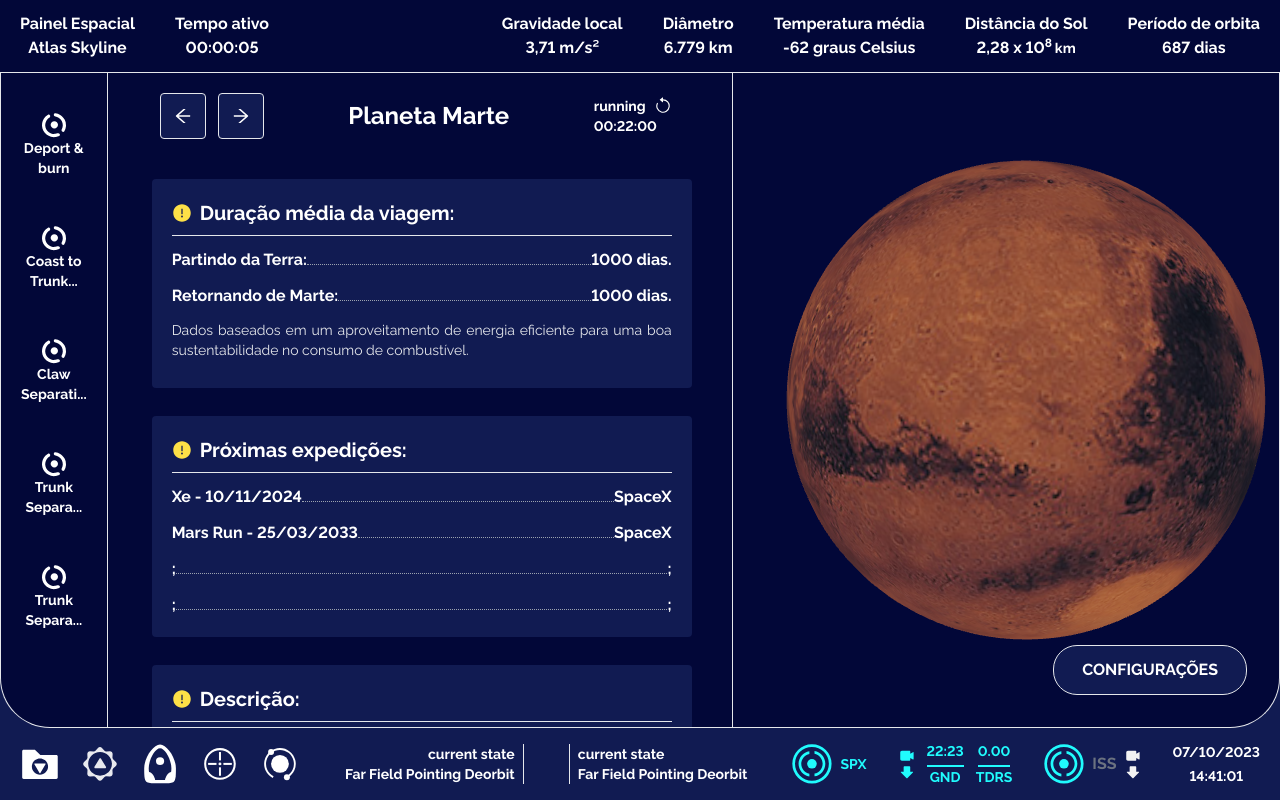
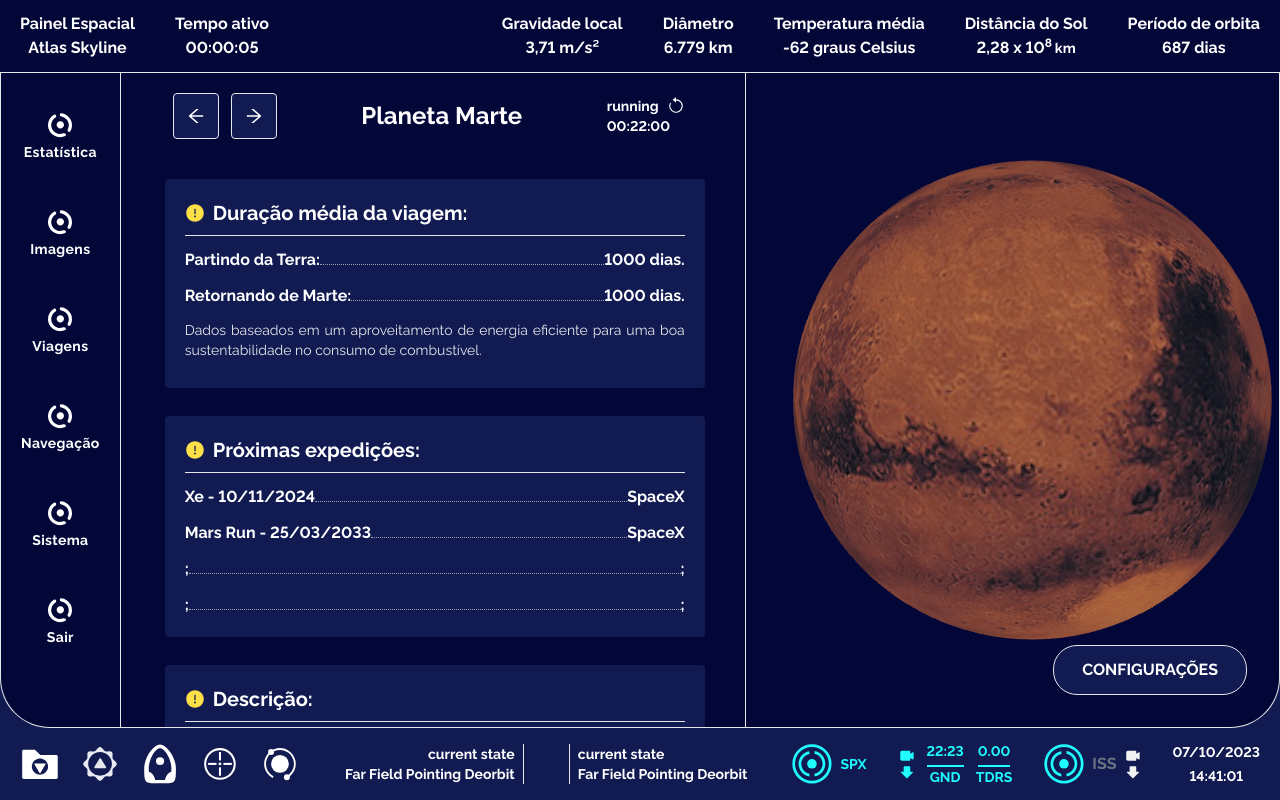
Before and after one commit to Sjhns/atlas-skyline, a Next.js app: page / in a window 1280 px wide. Built offline with nearby package versions, Linux system fonts and the light colour scheme.

Commit message:
feat(sidebar): add  interactivity

```diff
--- a/src/components/painel/info-painel.tsx
+++ b/src/components/painel/info-painel.tsx
@@ -143,3 +143,25 @@ export const InfoPainel = ({ planet }: Props) => {
     </div>
   );
 };
+
+export const AbaStatistic = ({ planet }: { planet: string }) => {};
+
+export const AbaImagens = () => {
+  return <h1>AbaImagens</h1>;
+};
+
+export const AbaViagens = () => {
+  return <h1>AbaViagens</h1>;
+};
+
+export const AbaNavegacao = () => {
+  return <h1>AbaNavegacao</h1>;
+};
+
+export const AbaSistema = () => {
+  return <h1>AbaSistema</h1>;
+};
+
+export const AbaSair = () => {
+  return <h1>AbaSair</h1>;
+};
--- a/src/components/painel/sidebar.tsx
+++ b/src/components/painel/sidebar.tsx
@@ -1,22 +1,51 @@
 import Image from "next/image";
 
-export const SideBar = () => {
-  const names = [
-    "Deport & burn",
-    "Coast to Trunk...",
-    "Claw Separati...",
-    "Trunk Separa...",
-    "Trunk Separa...",
+type Props = {
+  setAba: (aba: number) => void;
+};
+
+export const SideBar = ({ setAba }: Props) => {
+  const abas = [
+    {
+      name: "Estatística",
+      id: 0,
+    },
+    {
+      name: "Imagens",
+      id: 1,
+    },
+    {
+      name: "Viagens",
+      id: 2,
+    },
+    {
+      name: "Navegação",
+      id: 3,
+    },
+    {
+      name: "Sistema",
+      id: 4,
+    },
+    {
+      name: "Sair",
+      id: 5,
+    },
   ];
 
   return (
     <div className="flex flex-col px-5 w-32 h-full h-sc border-r pt-10">
       <div className="flex flex-col items-center justify-center space-y-12">
-        {names.map((name) => (
-          <div key={name} className="flex flex-col items-center justify-center">
+        {abas.map((aba) => (
+          <div
+            key={aba.name}
+            className="flex flex-col items-center justify-center hover:cursor-pointer"
+            onClick={() => setAba(aba.id)}
+          >
             <Image src="/svgs/union.svg" alt="Icon" width={24} height={24} />
 
-            <span className="text-sm font-bold text-center">{name}</span>
+            <span className="mt-1 text-sm font-bold text-center tracking-wide">
+              {aba.name}
+            </span>
           </div>
         ))}
       </div>
--- a/src/components/planet-itinerary.tsx
+++ b/src/components/planet-itinerary.tsx
@@ -13,7 +13,13 @@ import { OrbitControls } from "@react-three/drei";
 import { SimpleMars } from "./planets/simple-mars";
 import { MenuOption } from "./painel/menu-option";
 import { SideBar } from "./painel/sidebar";
-import { InfoPainel } from "./painel/info-painel";
+import {
+  AbaImagens,
+  AbaNavegacao,
+  AbaSistema,
+  AbaViagens,
+  InfoPainel,
+} from "./painel/info-painel";
 import { PlanetPainel } from "./painel/planet-painel";
 import { Footer } from "./painel/footer";
 import { ActiveTimeCounter } from "./painel/active-time-counter";
@@ -36,6 +42,8 @@ export const PlanetItinerary = () => {
   //   return null;
   // }
 
+  const [aba, setAba] = useState(0);
+
   return (
     <div
       className="h-screen w-full flex bg-[#111B52]"
@@ -44,8 +52,8 @@ export const PlanetItinerary = () => {
         fontVariantNumeric: " lining-nums proportional-nums",
       }}
     >
-      <div className="flex-1 flex flex-col w-full">
-        <div className="px-5 py-3 flex items-center w-full border-b justify-between bg-[#020738]">
+      <div className="flex-1 flex flex-col w-full relative">
+        <div className="px-5 py-3 flex items-center w-full border-b justify-between bg-[#020738] sticky top-0">
           <section className="flex items-center space-x-10">
             <div className="flex flex-col items-center justify-center">
               <MenuOption title="Painel Espacial" sub="Atlas Skyline" />
@@ -73,11 +81,20 @@ export const PlanetItinerary = () => {
         </div>
 
         <main className="h-full w-full flex bg-[#020738] border-x border-b rounded-b-[50px] overflow-hidden">
-          <SideBar />
+          <SideBar setAba={setAba} />
 
-          <InfoPainel planet="Marte" />
+          {aba === 0 && (
+            <>
+              <InfoPainel planet="Marte" />
 
-          <PlanetPainel />
+              <PlanetPainel />
+            </>
+          )}
+
+          {aba === 1 && <AbaImagens />}
+          {aba === 2 && <AbaViagens />}
+          {aba === 3 && <AbaNavegacao />}
+          {aba === 4 && <AbaSistema />}
         </main>
 
         <Footer />
```
